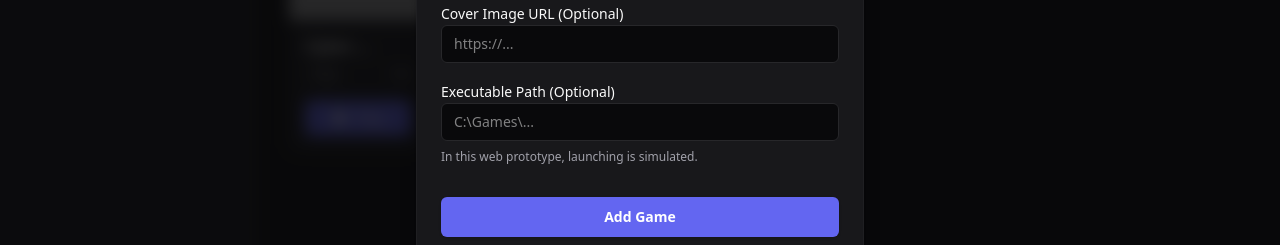
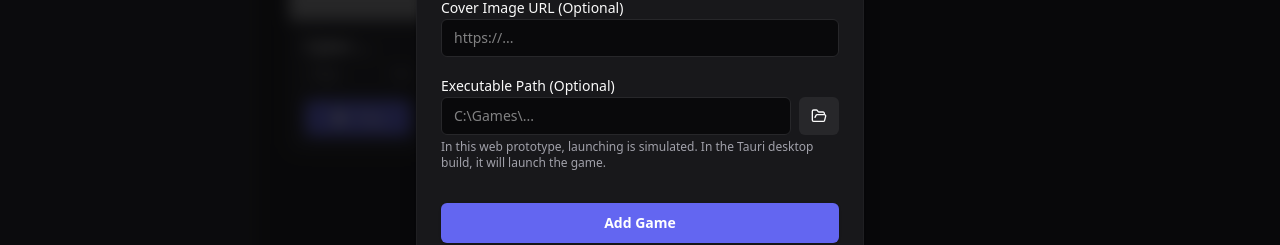
Before and after one commit to SilentZeroFool/Game-Hub, a React (Vite) app: page / in a window 1280 px wide. Both pictures are taken after a click on the button "Add Game". Shown: the part 386-631 px from the top of the page. Built offline with nearby package versions, Linux system fonts and the light colour scheme; grey boxes are pictures that could not be loaded.

Commit message:
updated dialog

```diff
--- a/package.json
+++ b/package.json
@@ -17,6 +17,7 @@
     "@dnd-kit/utilities": "^3.2.2",
     "@google/genai": "^2.4.0",
     "@tailwindcss/vite": "^4.1.14",
+    "@tauri-apps/plugin-dialog": "^2.7.2",
     "@tauri-apps/plugin-shell": "^2.3.5",
     "@vitejs/plugin-react": "^5.0.4",
     "clsx": "^2.1.1",
--- a/src/components/GameModal.tsx
+++ b/src/components/GameModal.tsx
@@ -1,7 +1,8 @@
 import React, { useState, useEffect } from 'react';
-import { X, Gamepad2 } from 'lucide-react';
+import { X, Gamepad2, FolderOpen } from 'lucide-react';
 import { Platform, Game } from '../types';
 import { useAppContext } from '../context/AppContext';
+import { open } from '@tauri-apps/plugin-dialog';
 
 export function GameModal({ onClose, gameToEdit }: { onClose: () => void; gameToEdit?: Game }) {
   const { addGame, updateGame } = useAppContext();
@@ -20,6 +21,28 @@ export function GameModal({ onClose, gameToEdit }: { onClose: () => void; gameTo
       setCategory(gameToEdit.category || '');
     }
   }, [gameToEdit]);
+
+  const handleBrowse = async () => {
+    try {
+      if (typeof window !== 'undefined' && '__TAURI_INTERNALS__' in window) {
+        const selected = await open({
+          multiple: false,
+          filters: [{
+            name: 'Executables',
+            extensions: ['exe', 'app', 'sh', 'bat', 'cmd']
+          }]
+        });
+
+        if (selected && typeof selected === 'string') {
+          setExecutablePath(selected);
+        }
+      } else {
+        alert("File browsing is only available in the Tauri desktop application.");
+      }
+    } catch (err) {
+      console.error("Failed to open dialog:", err);
+    }
+  };
 
   const handleSubmit = (e: React.FormEvent) => {
     e.preventDefault();
@@ -117,21 +140,31 @@ export function GameModal({ onClose, gameToEdit }: { onClose: () => void; gameTo
 
           <div className="space-y-1">
             <label className="text-sm font-medium">Executable Path (Optional)</label>
+            <div className="flex gap-2">
               <input
                 type="text"
                 value={executablePath}
                 onChange={(e) => setExecutablePath(e.target.value)}
                 placeholder="C:\Games\..."
-              className="w-full rounded-md border border-border bg-background px-3 py-2 text-sm text-foreground focus:border-primary focus:outline-none focus:ring-1 focus:ring-primary"
+                className="flex-1 rounded-md border border-border bg-background px-3 py-2 text-sm text-foreground focus:border-primary focus:outline-none focus:ring-1 focus:ring-primary"
               />
-            <p className="text-xs text-muted-foreground mt-1">In this web prototype, launching is simulated.</p>
+              <button
+                type="button"
+                onClick={handleBrowse}
+                className="flex items-center gap-2 rounded-md bg-secondary px-3 py-2 text-sm font-medium hover:bg-secondary/80 transition-colors"
+                title="Browse for executable"
+              >
+                <FolderOpen size={16} />
+              </button>
+            </div>
+            <p className="text-xs text-muted-foreground mt-1">In this web prototype, launching is simulated. In the Tauri desktop build, it will launch the game.</p>
           </div>
 
           <button
             type="submit"
             className="w-full rounded-md bg-primary py-2.5 text-sm font-semibold text-primary-foreground shadow-sm hover:bg-primary/90 mt-4"
           >
-            Add Game
+            {gameToEdit ? 'Save Changes' : 'Add Game'}
           </button>
         </form>
       </div>
```
Also changed, not shown: 1 other file (tests, documents, lock files or other folders). Lines whose indentation alone changed are shown as unchanged.
